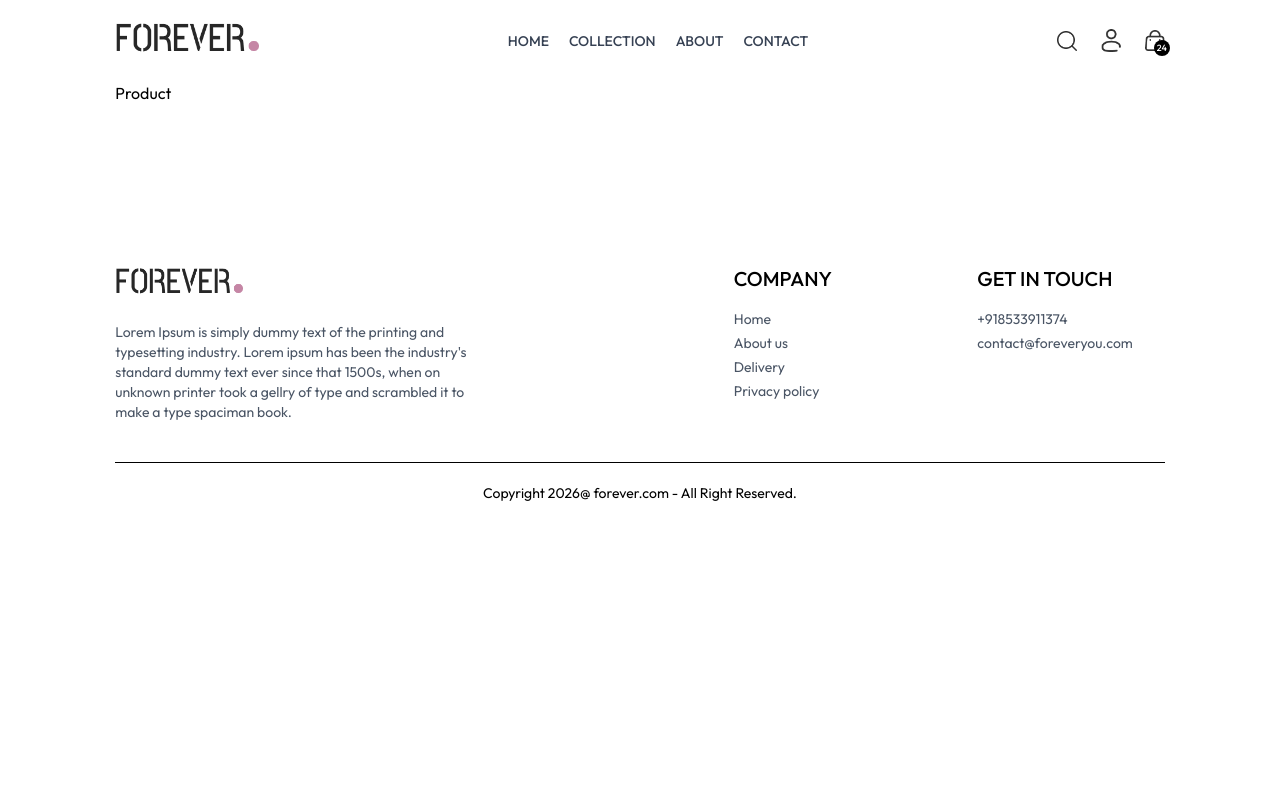
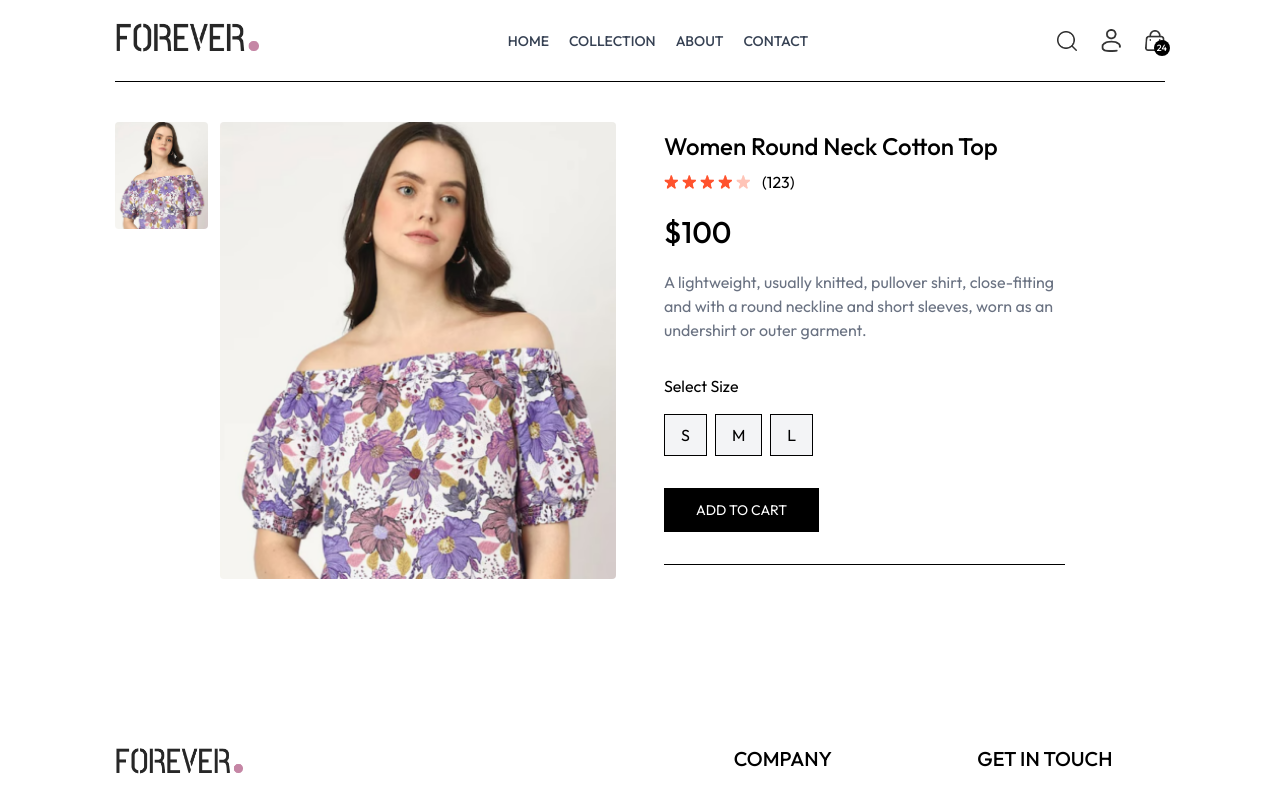
Before and after one commit to harshbharti17/new, a React (Vite) app in the folder frontend/: page /product/aaaaa in a window 1280 px wide. Shown: the top 792 px of the page. Built offline with nearby package versions, Linux system fonts and the light colour scheme.

Commit message:
implement product details page with image selection and size options

```diff
--- a/frontend/src/index.css
+++ b/frontend/src/index.css
@@ -16,8 +16,12 @@
     font-style: normal;
 }
 
+::-webkit-scrollbar {
+    display: none;
+}
+
 @media (max-width:640px) {
-    a.active{
+    a.active {
         background-color: black;
         color: white;
     }
--- a/frontend/src/pages/Product.jsx
+++ b/frontend/src/pages/Product.jsx
@@ -1,9 +1,91 @@
-import React from 'react'
+import React, { useContext, useEffect, useState } from "react";
+import { useParams } from "react-router-dom";
+import { ShopContext } from "../context/ShopContext";
+import { assets } from "../assets/assets";
 
 const Product = () => {
-  return (
-    <div>Product</div>
-  )
-}
+  const { productId } = useParams();
+  const { products, currency } = useContext(ShopContext);
 
-export default Product
+  const [productData, setProductData] = useState(false);
+  const [image, setImage] = useState("");
+  const [size, setSize] = useState('')
+
+  const fetchProductData = async () => {
+    products.map((item) => {
+      if (item._id === productId) {
+        setProductData(item);
+
+        setImage(item.image[0]);
+        console.log(item);
+
+        return null;
+      }
+    });
+  };
+
+  useEffect(() => {
+    fetchProductData();
+  }, [productId, products]);
+
+  return productData ? (
+    <div className="border-t pt-10 transition-opacity ease-in duration-500 opacity-100">
+      {/*----------- profuct data----------- */}
+      <div className="flex gap-12 sm:gap-12 flex-col sm:flex-row">
+        {/*----------- product images --------- */}
+        <div className="flex-1 flex flex-col-reverse gap-3 sm:flex-row">
+          <div className="flex sm:flex-col overflow-x-auto sm:overflow-y-scroll justify-between sm:justify-normal sm:w-[18.7%] w-full">
+            {productData.image.map((item, index) => (
+              <img
+                onClick={() => setImage(item)}
+                src={item}
+                key={index}
+                className="w-[24%] sm:w-full sm:mb-3 flex shrink-0 cursor-pointer rounded"
+                alt=""
+              />
+            ))}
+          </div>
+          <div className="w-full sm:w-[80%]">
+            <img className="w-full h-auto rounded" src={image} alt="" />
+          </div>
+        </div>
+        {/* -------------- product info ----------- */}
+        <div className="flex-1">
+          <h1 className="font-medium text-2xl mt-2">{productData.name}</h1>
+          <div className="flex items-center gap-1 mt-2">
+            <img src={assets.star_icon} alt="" className="w-3.5" />
+            <img src={assets.star_icon} alt="" className="w-3.5" />
+            <img src={assets.star_icon} alt="" className="w-3.5" />
+            <img src={assets.star_icon} alt="" className="w-3.5" />
+            <img src={assets.star_dull_icon} alt="" className="w-3.5" />
+            <p className="pl-2">(123)</p>
+          </div>
+          <p className="mt-5 text-3xl font-medium">
+            {currency}
+            {productData.price}
+          </p>
+          <p className="mt-5 text-gray-500 md:w-4/5">
+            {productData.description}
+          </p>
+          <div className="flex flex-col gap-4 my-8">
+            <p>Select Size</p>
+            <div className="flex gap-2">
+              {productData.sizes.map((item, index)=>(
+                <button onClick={()=>setSize(item)} key={index} className={`border py-2 px-4 bg-gray-100 cursor-pointer ${item === size ? 'border-orange-500' : ''}`} >{item}</button>
+              ))}
+            </div>
+          </div>
+          <button className="bg-black text-white px-8 py-3 text-sm active:bg-gray-700 cursor-pointer">ADD TO CART</button>
+          <hr className="mt-8 sm:w-4/5"/>
+          <div className="text-sm text-gray-500 mt-5 flex flex-col gap-1">
+
+          </div>
+        </div>
+      </div>
+    </div>
+  ) : (
+    <div className="opacity-0"></div>
+  );
+};
+
+export default Product;
```
